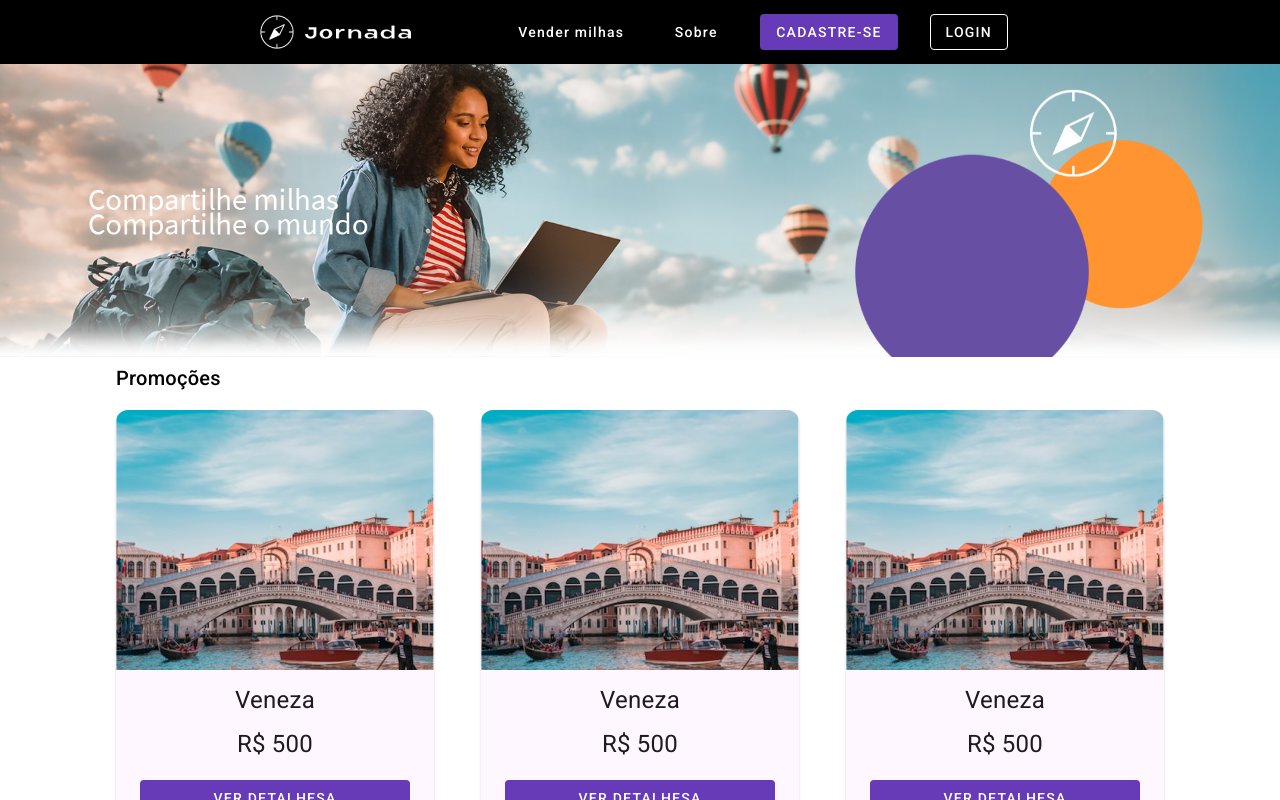
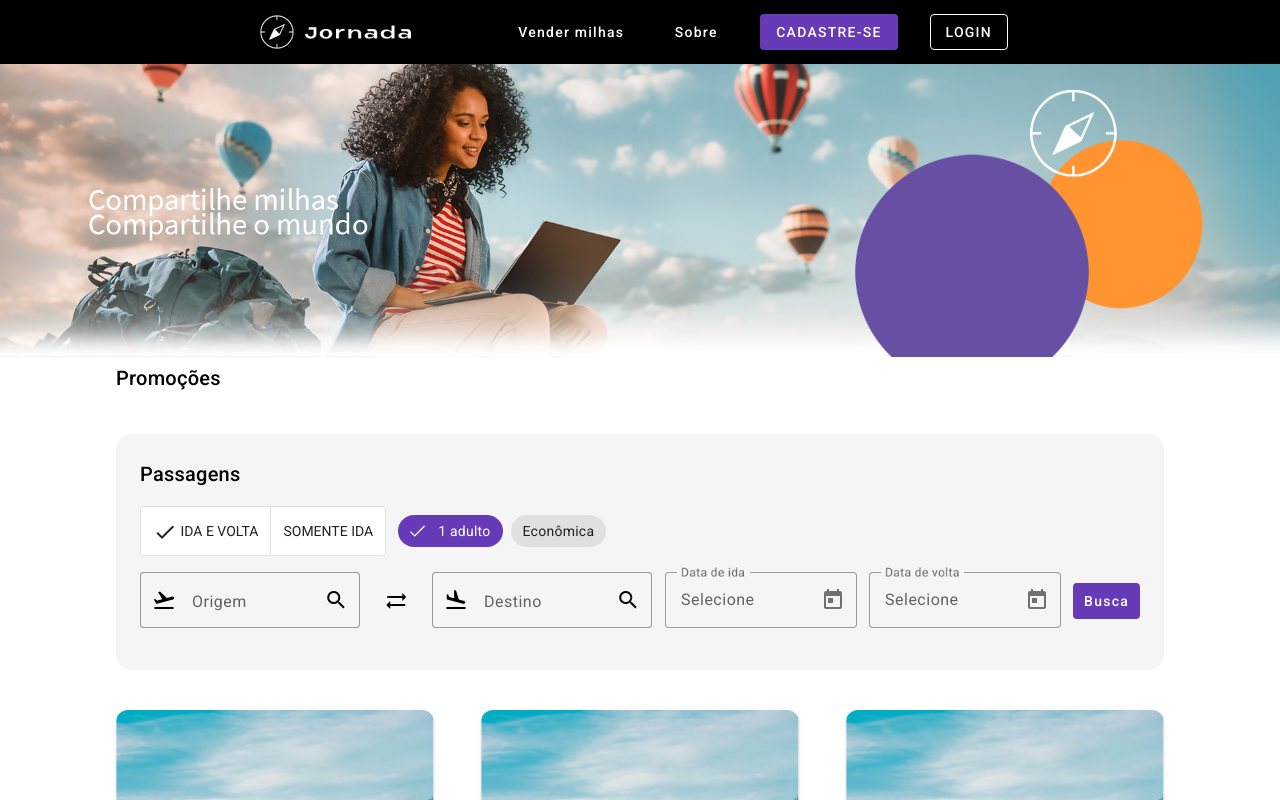
Before and after one commit to saviobasilio/jornada-milhas, an Angular app: page / in a window 1280 px wide. Shown: the top 800 px of the page. Built offline with nearby package versions, Linux system fonts and the light colour scheme.

Commit message:
feat: includind search form component

```diff
--- a/src/app/pages/home/home.component.html
+++ b/src/app/pages/home/home.component.html
@@ -3,6 +3,7 @@
 </app-banner>
 <app-container>
     <h2>Promoções</h2>
+    <app-form-busca></app-form-busca>
     <div class="card-wrapper">
         <app-card-busca></app-card-busca>
         <app-card-busca></app-card-busca>
--- /dev/null
+++ b/src/app/shared/form-busca/form-busca.component.html
@@ -0,0 +1,53 @@
+<app-card variant="secondary" class="form-busca">
+    <form>
+        <h2>Passagens</h2>
+        <div class="flex-container">
+            <mat-button-toggle-group name="fontStyle" aria-label="Tipo de passagem">
+                <mat-button-toggle>
+                    <mat-icon>check</mat-icon>
+                    IDA E VOLTA
+                </mat-button-toggle>
+                <mat-button-toggle>
+                    SOMENTE IDA
+                </mat-button-toggle>
+              </mat-button-toggle-group>
+              <mat-chip-listbox aria-label="Seleção de Passagens">
+                <mat-chip-option selected="">1 adulto</mat-chip-option>
+                <mat-chip-option>Econômica</mat-chip-option>
+              </mat-chip-listbox>
+        </div>
+        <div class="flex-container">
+            <mat-form-field class="input-container" appearance="outline">
+                <mat-label>Origem</mat-label>
+                <mat-icon matPrefix>flight_takeoff</mat-icon>
+                <input matInput placeholder="Origem">
+                <mat-icon matSuffix>search</mat-icon>
+            </mat-form-field>
+           <button mat-icon-button>
+            <mat-icon>sync_alt</mat-icon>
+           </button>
+           <mat-form-field class="input-container" appearance="outline">
+                <mat-label>Destino</mat-label>
+                <mat-icon matPrefix>flight_land</mat-icon>
+                <input matInput placeholder="Destino">
+                <mat-icon matSuffix>search</mat-icon>
+            </mat-form-field>
+
+            <mat-form-field class="input-container" floatLabel="always" appearance="outline">
+                <mat-label>Data de ida</mat-label>
+                <input matInput [matDatepicker]="ida" placeholder="Selecione">
+                <mat-datepicker-toggle matIconSuffix [for]="ida"></mat-datepicker-toggle>
+                <mat-datepicker #ida></mat-datepicker>
+              </mat-form-field>
+
+              <mat-form-field class="input-container" floatLabel="always" appearance="outline">
+                <mat-label>Data de volta</mat-label>
+                <input matInput [matDatepicker]="volta" placeholder="Selecione">
+                <mat-datepicker-toggle matIconSuffix [for]="volta"></mat-datepicker-toggle>
+                <mat-datepicker #volta></mat-datepicker>
+              </mat-form-field>
+
+              <button mat-flat-button color="primary">Busca</button>
+        </div>
+    </form>
+</app-card>
--- /dev/null
+++ b/src/app/shared/form-busca/form-busca.component.scss
@@ -0,0 +1,16 @@
+.form-busca {
+    margin: 40px 0;
+    display: block;
+    .flex-container {
+      display: flex;
+      align-items: center;
+      gap: 12px;
+      margin: 16px 0;
+    }
+    .input-container {
+      margin-bottom: -1.25em;
+    }
+    .mat-button-toggle-checked {
+      background-color: #F7F2FA;
+   }
+  }
```
Also changed, not shown: src/app/app.module.ts (+18 -2 lines), src/app/shared/form-busca/form-busca.component.ts (added, +10 -0 lines), 1 other file (tests, documents, lock files or other folders).
